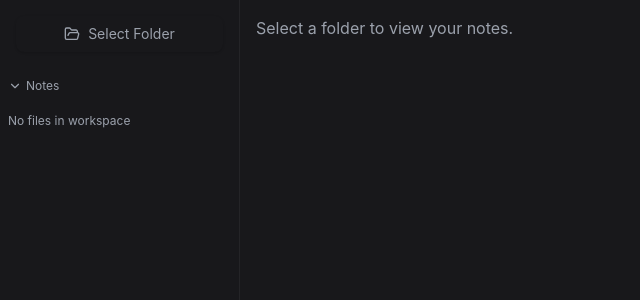
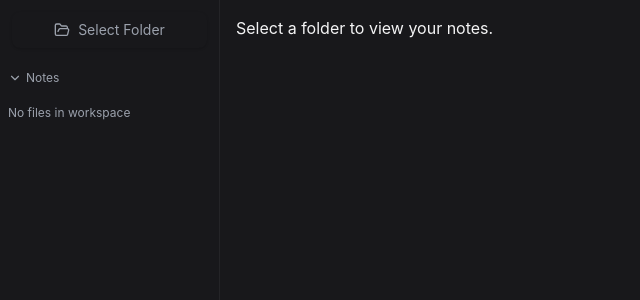
Before and after one commit to romitjain/notely, a Next.js app: page / in a window 1280 px wide. Shown: the top 300 px of the page, without its empty margins (0-640 px from the left). Built offline with nearby package versions, Linux system fonts and the light colour scheme.

Commit message:
Small UI changes

```diff
--- a/app/globals.css
+++ b/app/globals.css
@@ -60,9 +60,9 @@
 /* Modern container styling */
 .container {
     background-color: var(--bg-secondary);
-    padding: 1.5rem;
+    padding: 1rem;
     border-radius: var(--border-radius-lg);
-    margin: 1.5rem auto;
+    margin: 1rem auto;
     max-width: 1200px;
     box-shadow: var(--shadow-md);
     border: 1px solid rgba(255, 255, 255, 0.05);
@@ -71,14 +71,13 @@
 /* Typography */
 h1, h2, h3, h4, h5, h6 {
     color: var(--text-primary);
-    margin-bottom: 0.75rem;
-    font-weight: 600;
+    margin-bottom: 0.5rem;
+    font-weight: 800;
     line-height: 1.3;
 }
 
 p {
-    margin-bottom: 1.25rem;
-    color: var(--text-secondary);
+    margin-bottom: 1rem;
 }
 
 /* Modern link styling */
@@ -100,8 +99,8 @@ textarea {
     background-color: var(--bg-tertiary);
     color: var(--text-primary);
     border: 1px solid rgba(255, 255, 255, 0.1);
-    padding: 0.75rem 1rem;
-    font-size: 0.95rem;
+    padding: 0.5rem 0.75rem;
+    font-size: 0.875rem;
     border-radius: var(--border-radius);
     transition: all var(--transition-duration);
 }
@@ -132,7 +131,7 @@ textarea:focus {
 
 /* Enhanced markdown styling */
 .markdown {
-    line-height: 1.7;
+    line-height: 1.5;
 }
 
 .markdown h1,
@@ -193,7 +192,7 @@ textarea:focus {
 /* BASE SIDEBAR CONTAINER         */
 /* ============================== */
 .sidebar {
-    width: 240px;
+    width: 220px;
     background-color: var(--bg-secondary);
     border-right: 1px solid rgba(255, 255, 255, 0.05);
     display: flex;
@@ -204,8 +203,7 @@ textarea:focus {
 /* SIDEBAR HEADER (top bar)       */
 /* ============================== */
 .sidebar-header {
-    padding: 1rem;
-    /* border-bottom: 1px solid var(--border); */
+    padding: 0.75rem;
 }
 
 .sidebar-header-button {
@@ -215,7 +213,7 @@ textarea:focus {
     justify-content: center;
     gap: 0.5rem;
     width: 100%;
-    padding: 0.75rem 1rem;
+    padding: 0.5rem 0.75rem;
     background-color: transparent;
     color: var(--text-secondary);
     font-size: 0.875rem;
@@ -246,6 +244,7 @@ textarea:focus {
 .sidebar-files {
     flex: 1;
     overflow-y: auto;
+    color: var(--text-primary)
 }
 
 /* "Notes" toggle row */
@@ -291,22 +290,20 @@ textarea:focus {
     display: flex;
     align-items: left;
     justify-content: left;
-    gap: 0.5rem;
+    gap: 0.25rem;
     width: 100%;
     text-align: left;
     font-size: 0.75rem;
-    padding: 0.25rem 1rem;
+    padding: 0.1rem 0.75rem;
     background: transparent;
-    border: none;
     cursor: pointer;
     transition: background-color var(--transition-duration), color var(--transition-duration);
     color: var(--text-secondary);
-    border-radius: var(--border-radius);
 }
 
 .sidebar-file-item:hover {
     background-color: var(--bg-secondary-foreground, rgba(255, 255, 255, 0.05));
-    color: var(--text-primary);
+    color: var(--text-secondary);
 }
 
 /* ACTIVE FILE STATE */
@@ -341,7 +338,7 @@ textarea:focus {
     display: flex;
     align-items: center;
     justify-content: space-between;
-    padding: 0.5rem;
+    padding: 0.375rem;
 }
 
 /* A small group to the left or right in the toolbar */
@@ -365,7 +362,7 @@ textarea:focus {
     color: var(--foreground);
     border: 1px solid var(--border);
     border-radius: var(--border-radius-lg);
-    padding: 1rem;
+    padding: 0.75rem;
     font-size: 0.875rem;
     font-family: monospace;
     resize: none;
@@ -380,7 +377,7 @@ textarea:focus {
 
 /* Preview styling */
 .editor-preview {
-    padding: 2rem;
+    padding: 1.5rem;
     max-width: none;
 
 }
```
